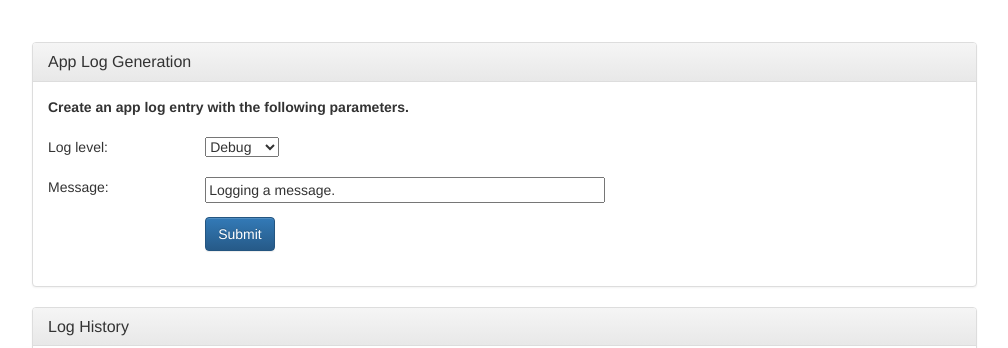
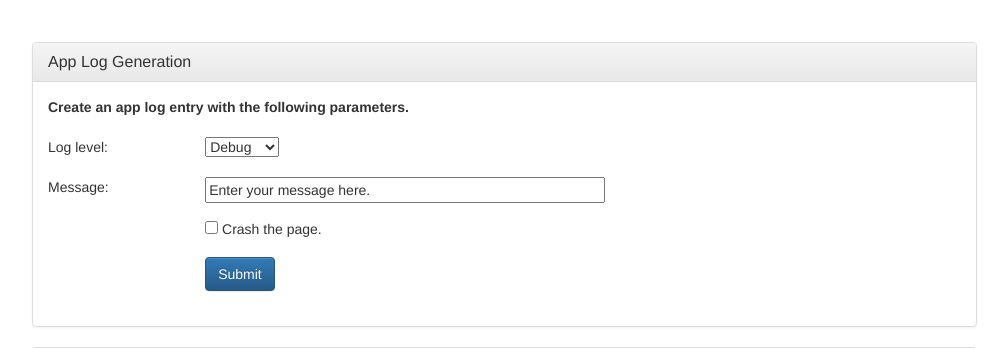
Before and after one commit to lucena/GAEAnalytics, a Python web app: template templates/index.html in a window 1280 px wide. Shown: the part 88-436 px from the top of the page, without its empty margins (38-1046 px from the left). Run offline with Jinja, Linux system fonts and the light colour scheme; the template is opened without the code that fills it, so the values that code supplies are empty; some libraries are stand-ins or nearby versions.

Commit message:
Support crashing the page.

```diff
--- a/templates/index.html
+++ b/templates/index.html
@@ -105,7 +105,12 @@ limitations under the License.
               <div class="col-md-2"><label for="logMessage">Message:</label></div>
               <div class="col-md-10">
                 <input class="width-400" type="text" name="logMessage" id="logMessage"
-                       value="Logging a message."/></div>
+                       value="Enter your message here."/></div>
+            </div>
+            <div class="row height-40">
+              <div class="col-md-2">&nbsp;</div>
+              <div class="col-md-10"><input type="checkbox" id="crashPage" name="crashPage" />
+                Crash the page.</div>
             </div>
             <div class="row height-40">
               <div class="col-md-2">&nbsp;</div>
@@ -117,7 +122,8 @@ limitations under the License.
           </form>
           {% if infoMessage %}
             <div id="infoMessage" class="alert alert-info">
-              {{ infoMessage }}
+              {{ infoMessage }}<br/>
+              <a href="{{ page }}">Click to Refresh</a>.
             </div>
           {% endif %}
           {% if errorMessage %}
```
Also changed, not shown: main.py (+14 -6 lines), 1 other file.
